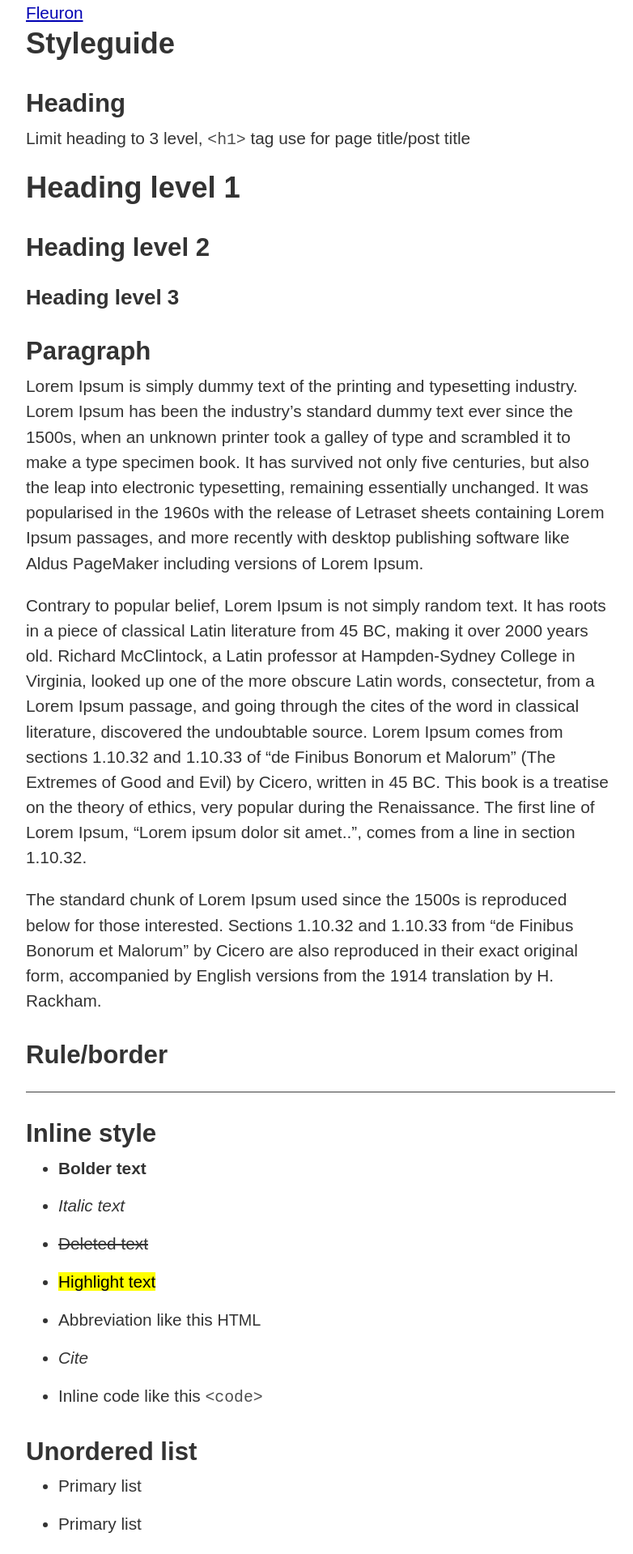
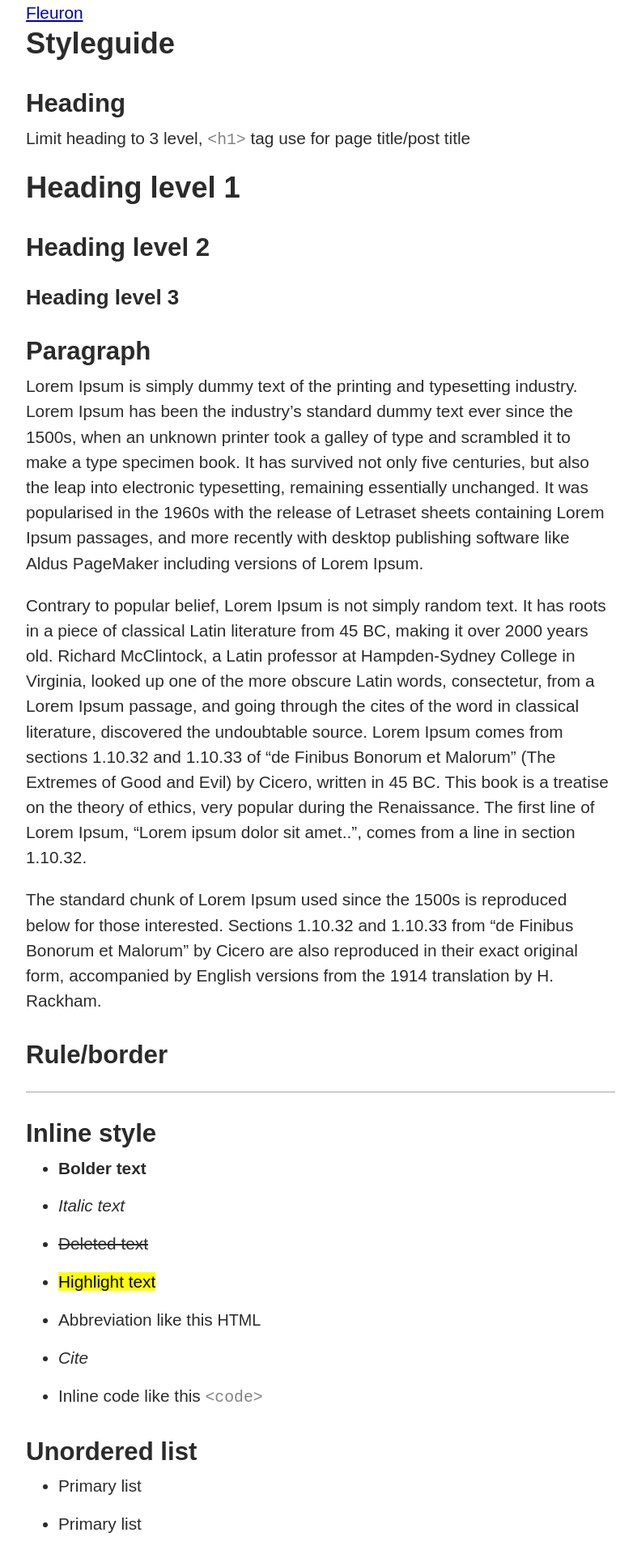
Before and after one commit to aflim/fleuron, a Jekyll site: the page built from styleguide.md, in a window 1280 px wide. Shown: the top 1919 px of the page at 81% size, without its empty margins (244-1026 px from the left). Built offline with Jekyll 4.4.1, drawn with Linux system fonts in a browser that asks for light colours.

Commit message:
Update _variables.scss

```diff
--- a/_sass/_variables.scss
+++ b/_sass/_variables.scss
@@ -2,14 +2,14 @@
 
 :root {
   --bg-light-1: hsl(0, 0%, 100%);
-  --bg-light-2: hsl(0, 0%, 90.2%);
-  --bg-light-3: hsl(0, 0%, 80%);
-  --ink-on-light-1: hsl(0, 0%, 20%);
-  --ink-on-light-2: hsl(0, 0%, 30.2%);
-  --ink-on-light-3: hsl(0, 0%, 40%);
-  --border-ink-on-light-1: hsl(0, 0%, 25.1%);
-  --border-ink-on-light-2: hsl(0, 0%, 35.29%);
-  --border-ink-on-light-3: hsl(0, 0%, 45.1%);
+  --bg-light-2: hsl(0, 0%, 96.86%);
+  --bg-light-3: hsl(0, 0%, 94.12%);
+  --ink-on-light-1: hsl(0, 0%, 16.86%);
+  --ink-on-light-2: hsl(0, 0%, 50.98%);
+  --ink-on-light-3: hsl(0, 0%, 76.47%);
+  --border-ink-on-light-1: hsl(0, 0%, 64.31%);
+  --border-ink-on-light-2: hsl(0, 0%, 70.98%);
+  --border-ink-on-light-3: hsl(0, 0%, 78.04%);
 
   --bg-info-on-light: hsl(240, 100%, 85.1%);
   --bg-success-on-light: hsl(120, 100%, 85.1%);
```
